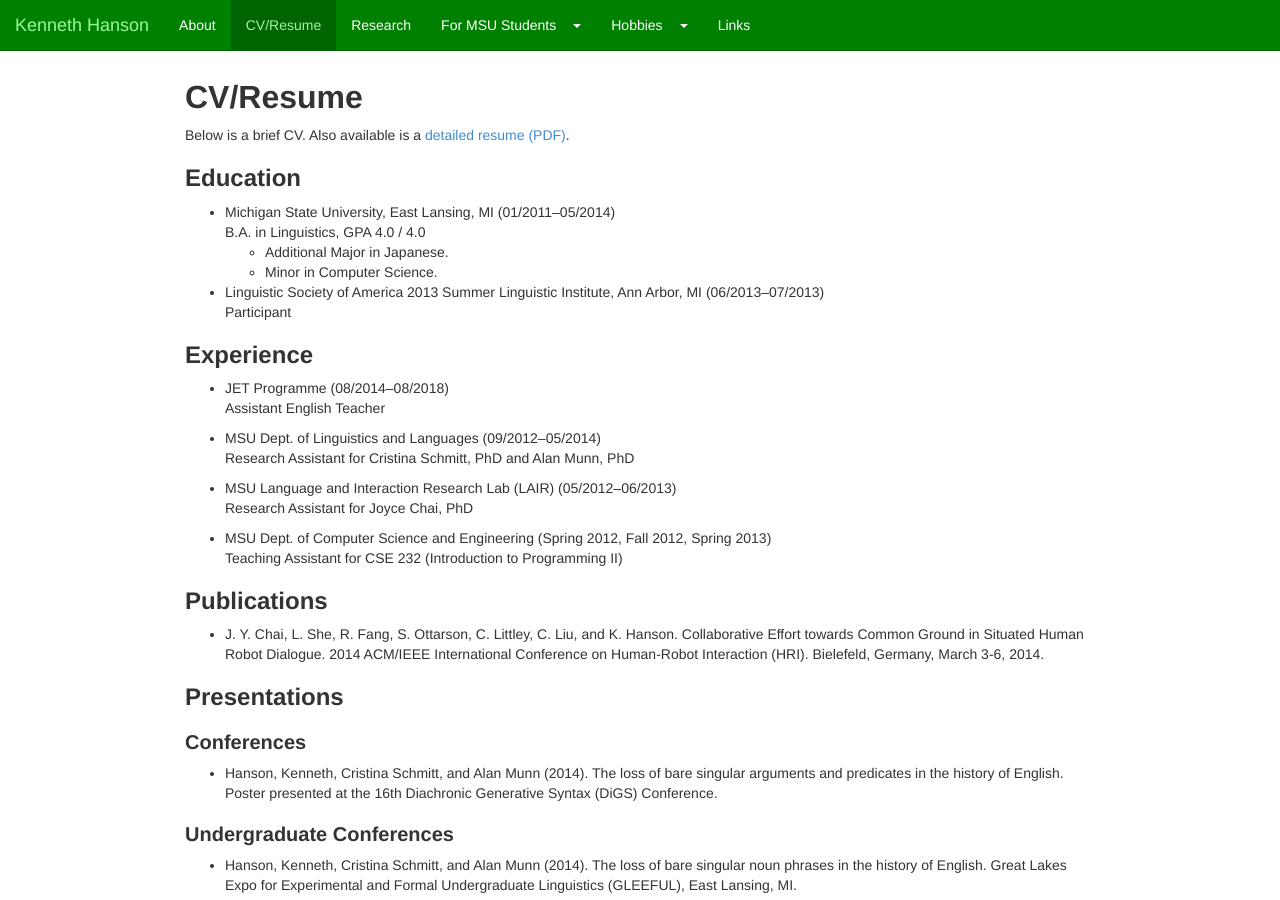
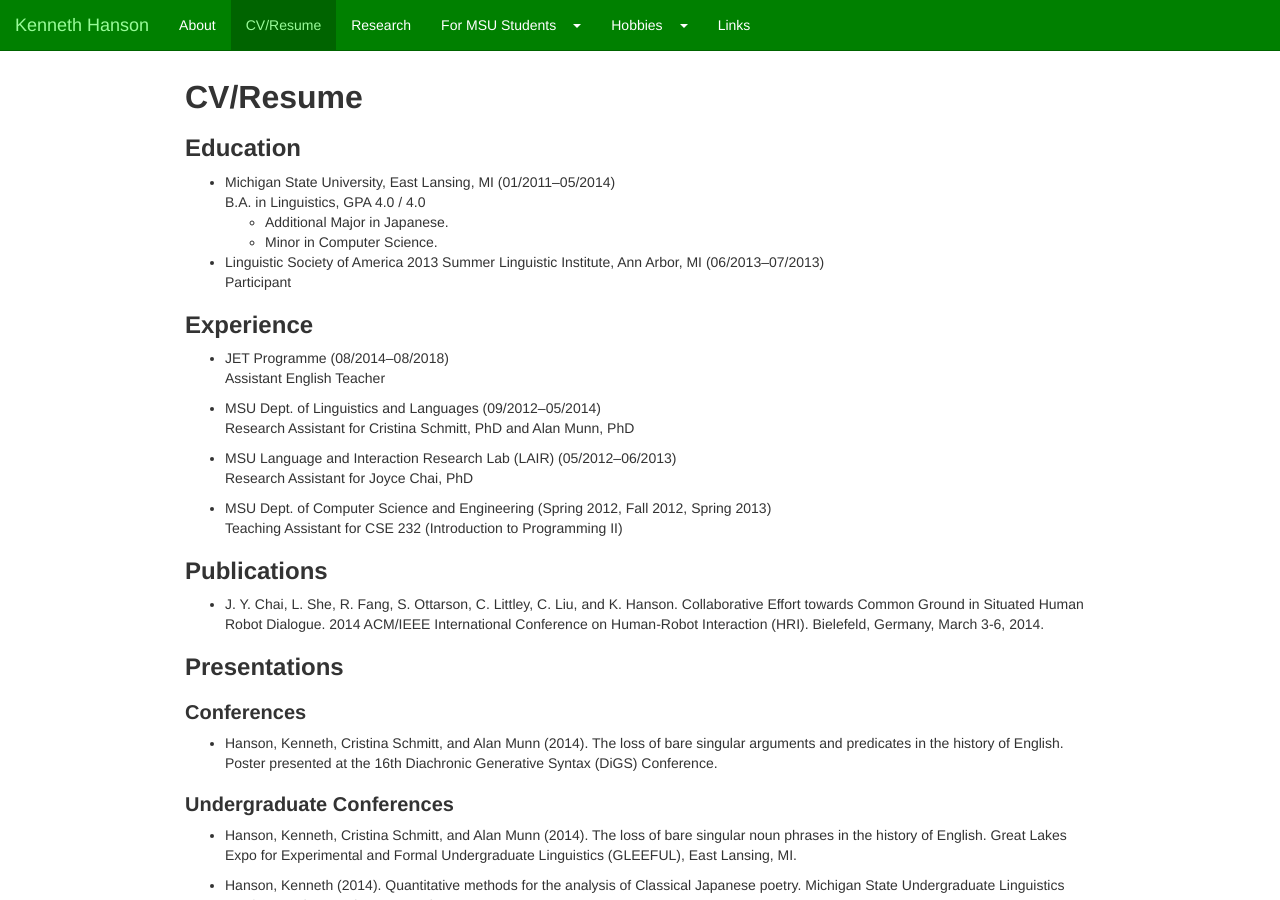
Before and after one commit to khanson679/khanson679.github.io, a Jekyll site: the page built from cv.md, in a window 1280 px wide and 900 px high. Built offline with Jekyll 4.4.1, drawn with Linux system fonts in a browser that asks for light colours; nearby versions of some CDN libraries.

Commit message:
Remove resume PDF.

```diff
--- a/cv.md
+++ b/cv.md
@@ -4,7 +4,6 @@ layout: default
 date: 2019-12-09
 ---
 
-Below is a brief CV. Also available is a [detailed resume (PDF)][resume].
 
 
 ## Education
@@ -78,6 +77,3 @@ Below is a brief CV. Also available is a [detailed resume (PDF)][resume].
 ### Presentation Awards
 
 * Michigan State Undergraduate Linguistics Conference (MSULC) Award Winner (04/2014)
-
-
-[resume]: /files/kenneth-hanson-resume.pdf
```
Also changed, not shown: 1 other file.
